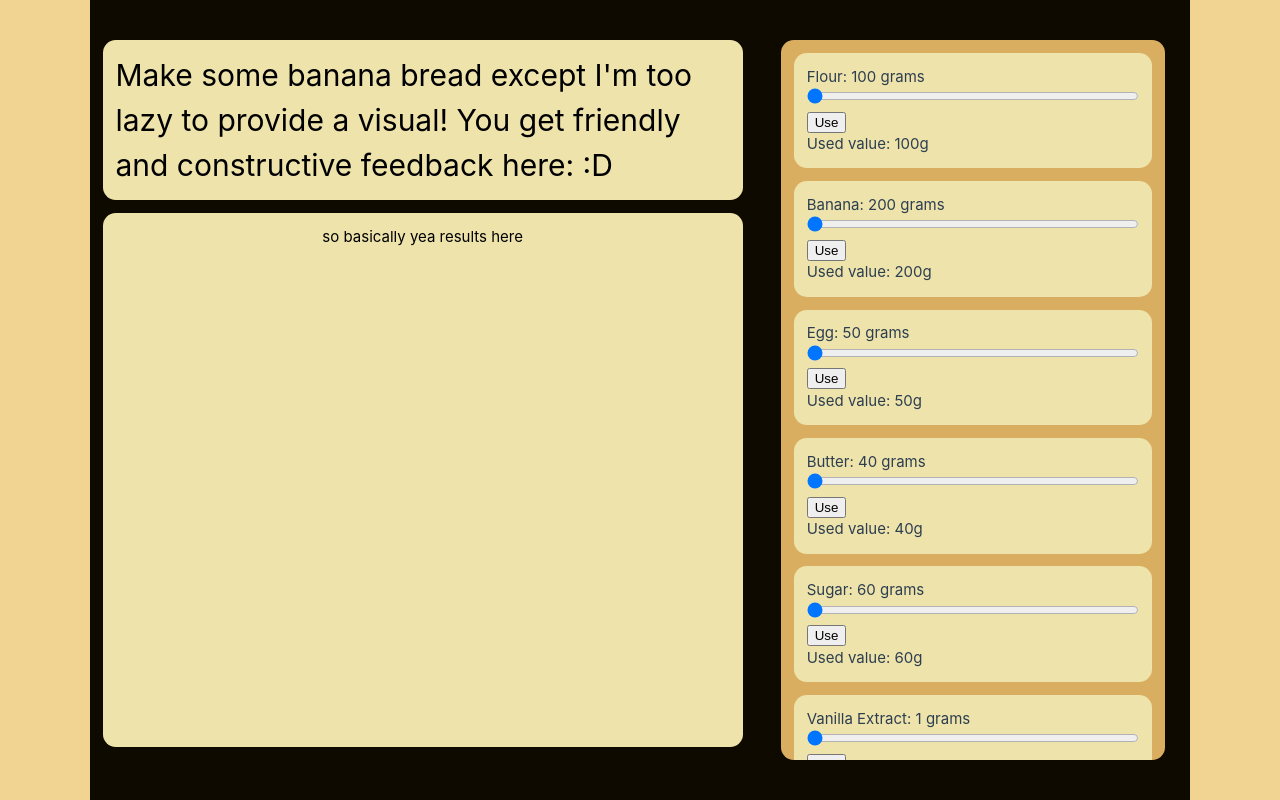
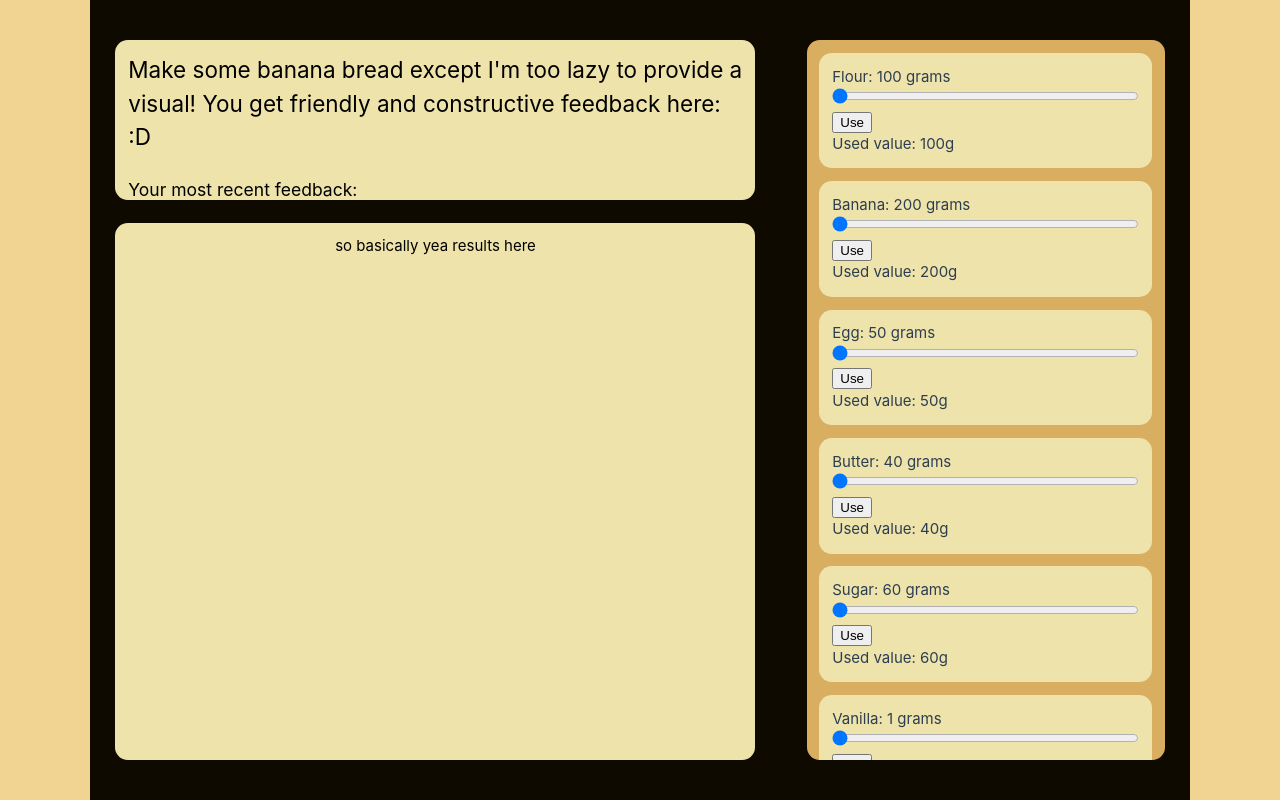
Before and after one commit to staten-island-tech/vue-reactivity-isaach55, a Vue app in the folder vue-reactivity/: page / in a window 1280 px wide. Built offline with nearby package versions, Linux system fonts and the light colour scheme.

Commit message:
fixed formatting

```diff
--- a/vue-reactivity/src/App.vue
+++ b/vue-reactivity/src/App.vue
@@ -2,6 +2,7 @@
   <div id="mainContainer">
     <div id="textContainer">
       <FeedbackBox :feedbackText="feedback" />
+      <br>
       <ResultsBox />
     </div>
     <IngredientsArray @updateMessage="updateFeedback" />
@@ -36,8 +37,8 @@ function updateFeedback(message) {
   display: flex;
   flex-direction: column;
   height: 90vh;
-  margin: 1vw;
   width: 50vw;
   align-items: center;
+  margin: 0 2vw;
 }
 </style>
--- a/vue-reactivity/src/components/icons/FeedbackBox.vue
+++ b/vue-reactivity/src/components/icons/FeedbackBox.vue
@@ -1,11 +1,11 @@
 <template>
   <div id="feedbackContainer">
-    <h1>
+    <h2>
       Make some banana bread except I'm too lazy to provide a visual! You get friendly and
       constructive feedback here: :D
-    </h1>
+    </h2>
     <br />
-    <h2>Your most recent feedback: {{ feedbackText }}</h2>
+    <h3>Your most recent feedback: {{ feedbackText }}</h3>
   </div>
 </template>
 
@@ -23,6 +23,7 @@ const props = defineProps({ feedbackText: String })
   box-sizing: border-box;
   padding: 1vw;
   border-radius: 1vw;
+  display: flex;
   flex-direction: column;
   width: 100%;
 }
--- a/vue-reactivity/src/components/icons/IngredientsArray.vue
+++ b/vue-reactivity/src/components/icons/IngredientsArray.vue
@@ -72,7 +72,7 @@ const ingredients = reactive([
     message: 'the sugar... why?',
   },
   {
-    name: 'Vanilla Extract',
+    name: 'Vanilla',
     min: 1,
     max: 15,
     moistureMultiplier: 2,
```
